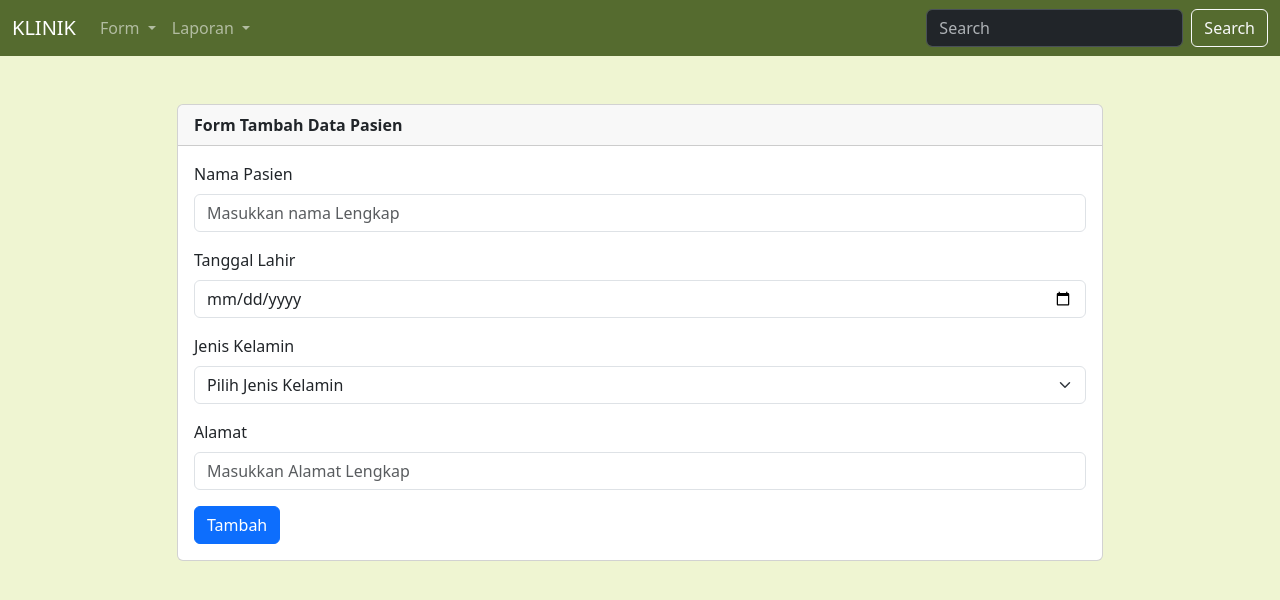
After one commit to is61b/PRAKOM2025, a PHP site: page /pasien/form.php in a window 1280 px wide. The commit adds this page. Shown: the top 600 px of the page. Run offline with PHP 8.4, Linux system fonts and the light colour scheme.

Commit message:
form tambah pasien

```diff
--- /dev/null
+++ b/pasien/form.php
@@ -0,0 +1,61 @@
+<!DOCTYPE html>
+<html lang="en">
+
+<head>
+    <meta charset="UTF-8">
+    <meta name="viewport" content="width=device-width, initial-scale=1.0">
+    <title>Klinik Sehat</title>
+    <link href="https://cdn.jsdelivr.net/npm/bootstrap@5.3.8/dist/css/bootstrap.min.css" rel="stylesheet"
+        integrity="sha384-sRIl4kxILFvY47J16cr9ZwB07vP4J8+LH7qKQnuqkuIAvNWLzeN8tE5YBujZqJLB" crossorigin="anonymous">
+</head>
+
+<body style="background-color: #EFF5D2;">
+    <?php
+    include('../navbar.php');
+    ?>
+    <div class="container">
+        <!-- disini kontennya -->
+        <div class="row">
+            <div class="col-10 m-auto mt-5">
+                <div class="card">
+                    <div class="card-header">
+                        <b>Form Tambah Data Pasien</b>
+                    </div>
+                    <div class="card-body">
+                        <form method="post" action="proses_form.php">
+                            <div class="mb-3">
+                                <label for="exampleInputEmail1" class="form-label">Nama Pasien</label>
+                                <input name="nama" placeholder="Masukkan nama Lengkap" type="text" class="form-control" id="exampleInputEmail1"
+                                    aria-describedby="emailHelp">
+                            </div>
+                            <div class="mb-3">
+                                <label for="exampleInputPassword1" class="form-label">Tanggal Lahir</label>
+                                <input name="tgl" type="date" class="form-control" id="exampleInputPassword1">
+                            </div>
+                            <div class="mb-3">
+                                <label for="exampleInputPassword1" class="form-label">Jenis Kelamin</label>
+                                <select name="jk" class="form-select" aria-label="Default select example">
+                                    <option selected>Pilih Jenis Kelamin</option>
+                                    <option value="Laki-Laki">Laki-Laki</option>
+                                    <option value="Perempuan">Perempuan</option>
+                                </select>
+                            </div>
+                            <div class="mb-3">
+                                <label for="exampleInputPassword1" class="form-label">Alamat</label>
+                                <input name="alamat" type="text" placeholder="Masukkan Alamat Lengkap" class="form-control" id="exampleInputPassword1">
+                            </div>
+
+                            <button type="submit" class="btn btn-primary">Tambah</button>
+                        </form>
+
+                    </div>
+                </div>
+            </div>
+        </div>
+    </div>
+    <script src="https://cdn.jsdelivr.net/npm/bootstrap@5.3.8/dist/js/bootstrap.bundle.min.js"
+        integrity="sha384-FKyoEForCGlyvwx9Hj09JcYn3nv7wiPVlz7YYwJrWVcXK/BmnVDxM+D2scQbITxI"
+        crossorigin="anonymous"></script>
+</body>
+
+</html>
--- a/pasien/index.php
+++ b/pasien/index.php
@@ -22,7 +22,7 @@
                         <b>Data Pasien</b>
                     </div>
                     <div class="card-body">
-                        <a href="" class="btn btn-primary">Tambah Data</a>
+                        <a href="form.php" class="btn btn-primary">Tambah Data</a>
                         <table class="table mt-3 table-striped ">
                             <thead>
                                 <tr class="table-success">
```
Also changed, not shown: pasien/proses_form.php (added).
